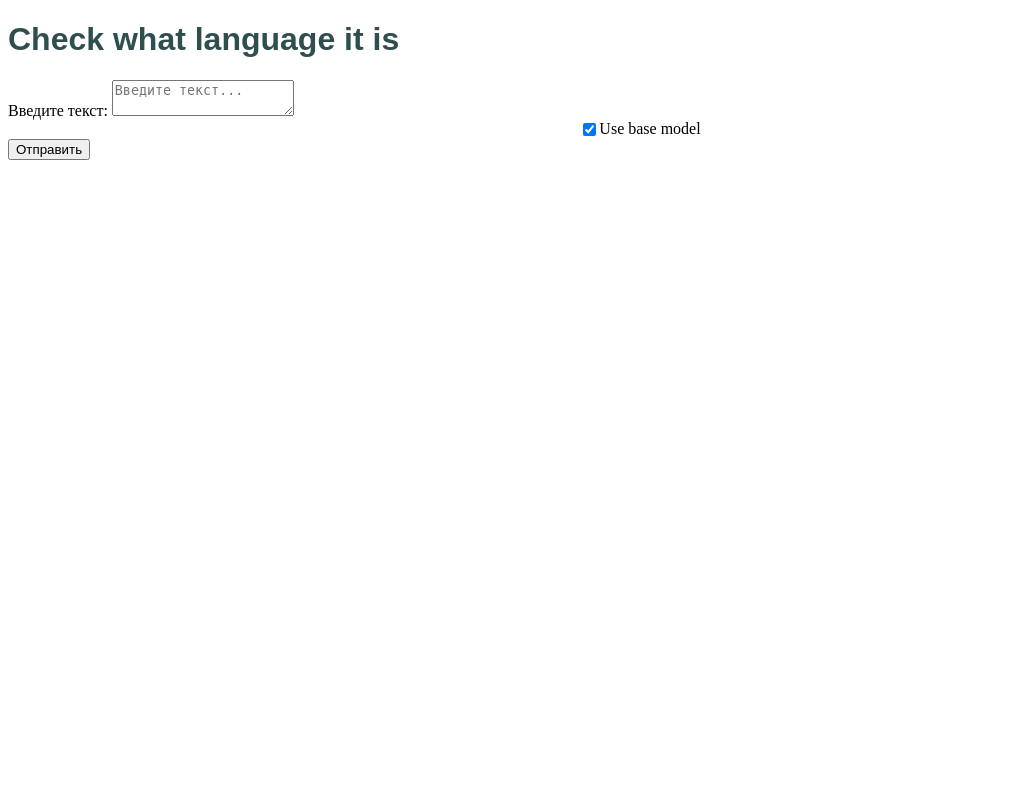
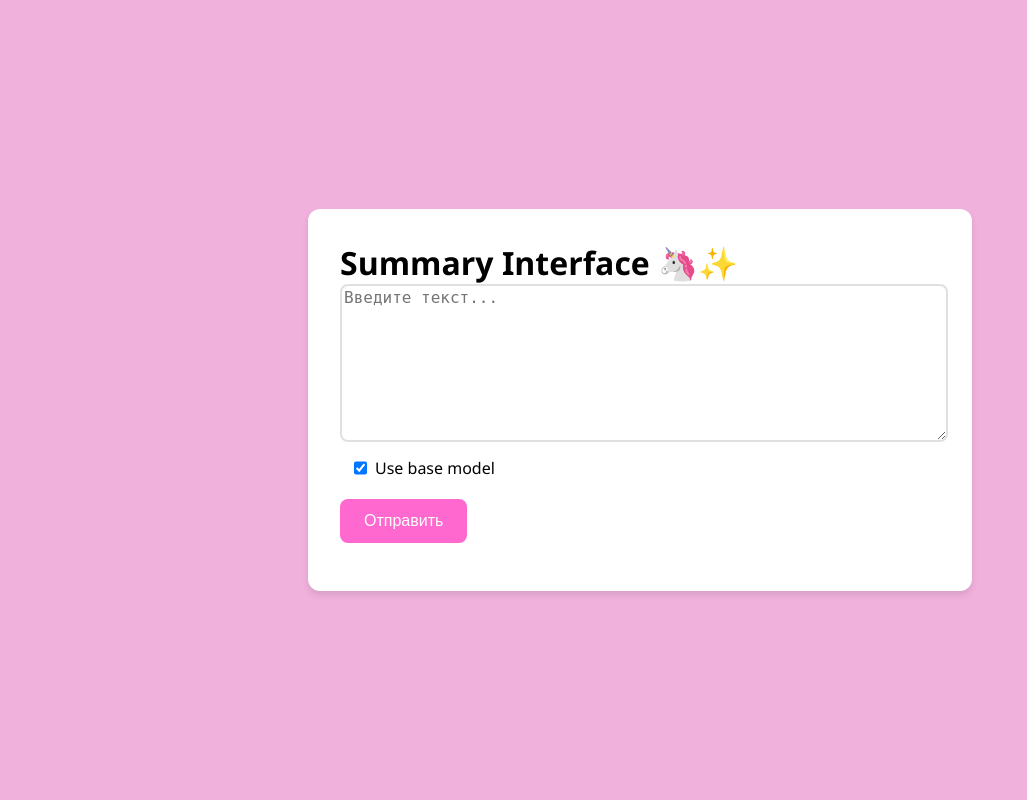
Before and after one commit to fipl-hse/2024-hello-llm, a FastAPI app: template seminars/seminar_02_12_2025/templates/index.html in a window 1280 px wide. Shown: the whole page, without its empty margins (0-1027 px from the left). Run offline with FastAPI, Linux system fonts and the light colour scheme; the template is opened without the code that fills it, so the values that code supplies are empty; parts of the project's set-up code (start-up, migrations or seed data) failed here and were passed over.

Commit message:
mark 10, final style changes

```diff
--- a/lab_8_sft/assets/index.html
+++ b/lab_8_sft/assets/index.html
@@ -3,14 +3,17 @@
 <head>
     <meta charset="UTF-8">
     <meta name="viewport" content="width=device-width, initial-scale=1.0">
-    <title>LLM Service</title>
-    <link rel="stylesheet" href="/static/styles.css">
+    <title>LLM</title>
+    <link rel="stylesheet" href="static/style.css">
 </head>
 <body>
-    <h1>Check what language it is</h1>
+    <div class="container">
+            <h1 class="h1_text">Summary Interface 🦄✨</h1>
 
-    <label for="input-text">Введите текст:</label>
-    <textarea id="input-text" placeholder="Введите текст..."></textarea>
+
+    <div class="input-group">
+            <textarea id="input-text" placeholder="Введите текст..."></textarea>
+    </div>
 
     <div class="checkbox-container">
         <input type="checkbox" id="use-base-model" checked>
@@ -19,6 +22,7 @@
 
     <button id="submit-btn">Отправить</button>
     <p id="response"></p>
+    </div>
 
     <script src="/static/main.js"></script>
 </body>
--- a/lab_8_sft/assets/style.css
+++ b/lab_8_sft/assets/style.css
@@ -1,25 +1,55 @@
 body {
-    font-family: Arial, sans-serif;
-    text-align: center;
-    margin: 20px;
+    font-family: 'Segoe UI', sans-serif;
+    background: #f0b1dc;
+    display: flex;
+    justify-content: center;
+    align-items: center;
+    min-height: 100vh;
+    margin: 0;
 }
 
 textarea {
-    width: 80%;
-    height: 100px;
-    margin-bottom: 10px;
+    width: 100%;
+    padding: 1rem -30px;
+    border: 2px solid #e0e0e0;
+    border-radius: 8px;
+    resize: vertical;
+    min-height: 150px;
+    font-size: 1rem;
+    transition: all 0.3s ease;
 }
 
 button {
-    padding: 10px 20px;
+    background: #ff69cf;
+    color: white;
+    border: none;
+    padding: 0.8rem 1.5rem;
+    border-radius: 8px;
+    font-size: 1rem;
     cursor: pointer;
+    transition: all 0.3s ease;
+}
+.container {
+    background: white;
+    padding: 2rem;
+    border-radius: 12px;
+    box-shadow: 0 4px 6px rgba(0,0,0,0.1);
+    width: 100%;
+    max-width: 600px;
+}
+
+button:hover {
+    background: #9e096f;
+}
+.h1_text {
+    margin: 0 auto;
 }
 
 .checkbox-container {
     display: flex;
-    align-items: center;
-    justify-content: center;
-    margin: 10px 0;
+    align-items: left;
+    justify-content: left;
+    margin: 10px 0 20px 10px;
 }
 
 .checkbox-container label {
```
